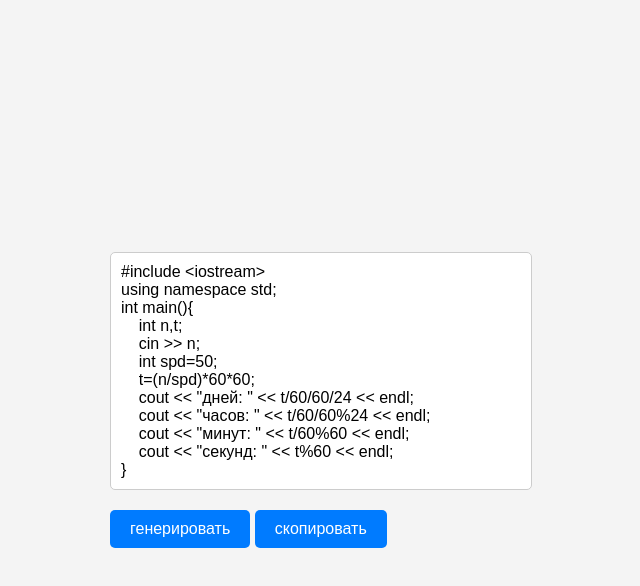
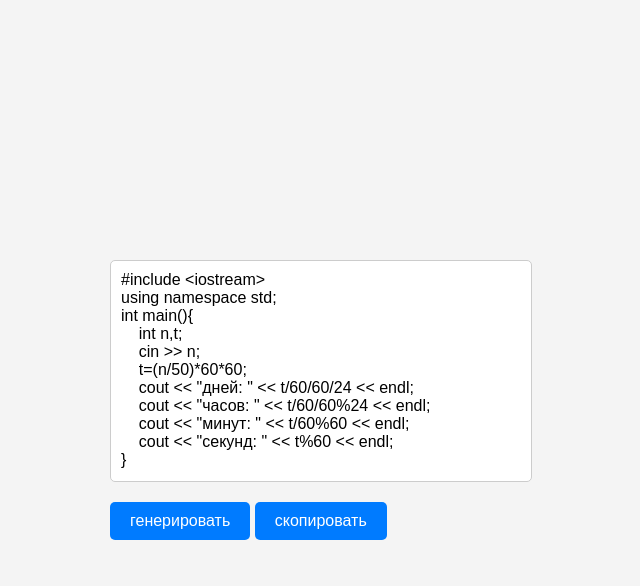
Before and after one commit to cornexpress8/fiz_codegen, a plain HTML site: page index.html in a window 1280 px wide. Both pictures are taken after a click on the button "генерировать". Shown: the whole page, without its empty margins (319-959 px from the left). Drawn offline with Linux system fonts and the light colour scheme.

Commit message:
Add files via upload

```diff
--- a/index.html
+++ b/index.html
@@ -64,8 +64,7 @@ function generateString() {
             "int main(){<br>",
             "    int n,t;<br>",
             "    cin &gt;&gt; n;<br>",
-            "    int spd=50;<br>",
-            "    t=(n/spd)*60*60;<br>",
+            "    t=(n/50)*60*60;<br>",
             "    cout &lt;&lt; &quot;дней: &quot; &lt;&lt; t/60/60/24 &lt;&lt; endl;<br>",
             "    cout &lt;&lt; &quot;часов: &quot; &lt;&lt; t/60/60%24 &lt;&lt; endl;<br>",
             "    cout &lt;&lt; &quot;минут: &quot; &lt;&lt; t/60%60 &lt;&lt; endl;<br>",
@@ -78,8 +77,7 @@ function generateString() {
             "int main() {<br>",
             "    int d, t;<br>",
             "    cin &gt;&gt; d;<br>",
-            "    int v = 50;<br>",
-            "    t = (d / v) * 60 * 60;<br>",
+            "    t = (d / 50) * 60 * 60;<br>",
             "    cout &lt;&lt; &quot;суток: &quot; &lt;&lt; t/60/60/24 &lt;&lt; endl;<br>",
             "    cout &lt;&lt; &quot;часов: &quot; &lt;&lt; t/60/60 % 24 &lt;&lt; endl;<br>",
             "    cout &lt;&lt; &quot;минут: &quot; &lt;&lt; t/60 % 60 &lt;&lt; endl;<br>",
@@ -122,8 +120,7 @@ function generateString() {
             "int main(){<br>",
             "    int x,y;<br>",
             "    cin &gt;&gt; x;<br>",
-            "    int spd=50;<br>",
-            "    y=(x/spd)*60*60;<br>",
+            "    y=(x/50)*60*60;<br>",
             "    cout &lt;&lt; &quot;дней: &quot; &lt;&lt; y/60/60/24 &lt;&lt; endl;<br>",
             "    cout &lt;&lt; &quot;часов: &quot; &lt;&lt; y/60/60%24 &lt;&lt; endl;<br>",
             "    cout &lt;&lt; &quot;минут: &quot; &lt;&lt; y/60%60 &lt;&lt; endl;<br>",
```
